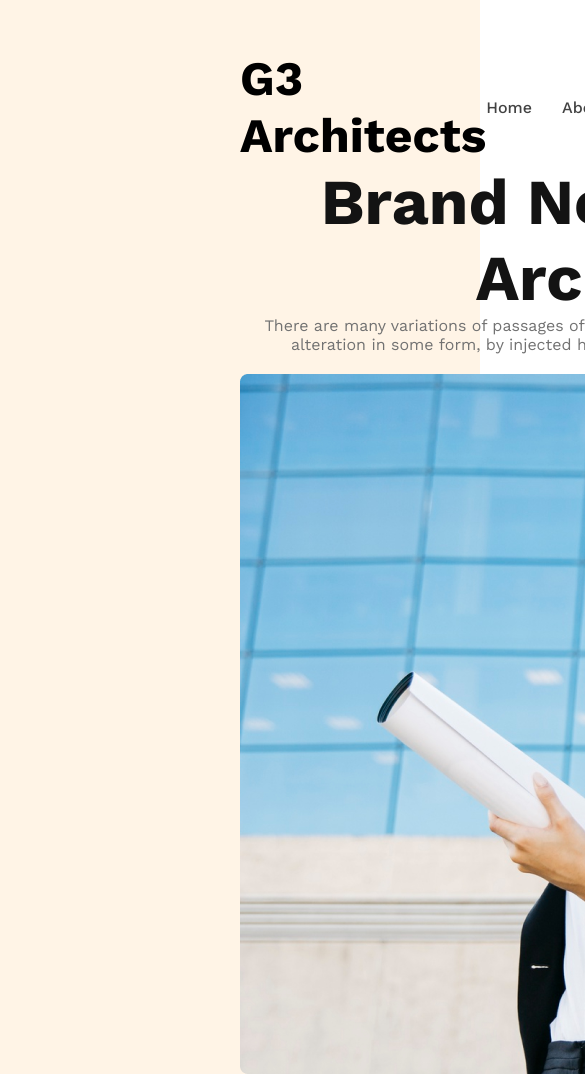
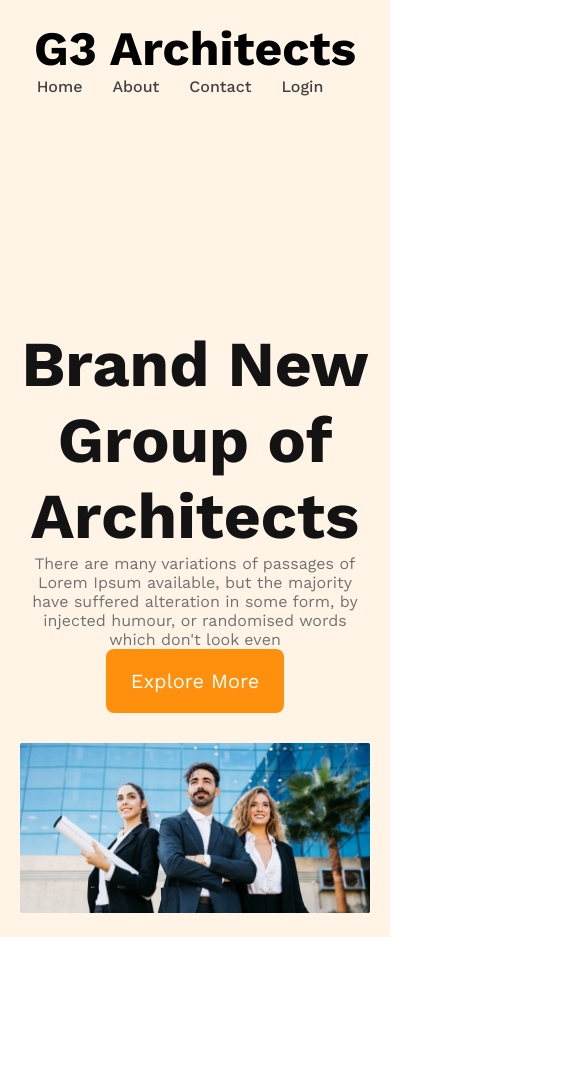
Before and after one commit to Khaledsobuj/g3-architects-website, a plain HTML site: page index.html in a window 390 px wide. Shown: the top 1074 px of the page, 585 px wide, since content can reach past the window. After the commit the page ends 937 px from the top, so only its background shows below. Drawn offline with nearby package versions, Linux system fonts and the light colour scheme.

Commit message:
added responsiv header

```diff
--- a/css/style.css
+++ b/css/style.css
@@ -4,6 +4,18 @@
     margin: 0;
     padding: 0;
     font-family: 'Work Sans', sans-serif;
+}
+
+/* commont styles */
+.btn-common {
+    border-radius: 8px;
+    background: #FF900E;
+    padding: 20px 25px;
+
+    cursor: pointer;
+    border: 0;
+    color: #fff;
+    font-size: 1.25rem;
 }
 
 /* header styles */
@@ -44,19 +56,58 @@ nav>ul li a {
 }
 
 /* this is banner styles */
+.banner img {
+    width: 100%;
+    margin-top: 30px;
+}
 
 .banner-contant {
     width: 800px;
     text-align: center;
     margin: 0 auto;
+    margin-top: 230px;
 }
 
 .banner-title {
     color: #131313;
     font-size: 4rem;
     font-weight: 700;
+    /* width: 100; */
 }
 
 .banner-description {
     color: #727272;
 }
+
+
+/* media style */
+
+@media screen and (max-width:575px) {
+    header {
+        padding: 20px;
+    }
+
+    nav {
+        flex-direction: column;
+    }
+
+    .banner-contant {
+        width: auto;
+    }
+}
+
+/* media style */
+
+@media screen and (min-width:575px) and (max-width:960px) {
+    header {
+        padding: 20px;
+    }
+
+    nav {
+        flex-direction: column;
+    }
+
+    .banner-contant {
+        width: auto;
+    }
+}
```
